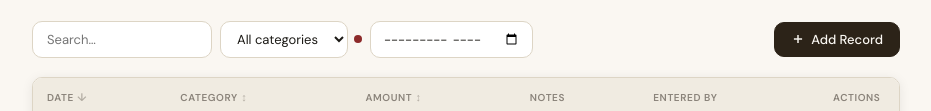
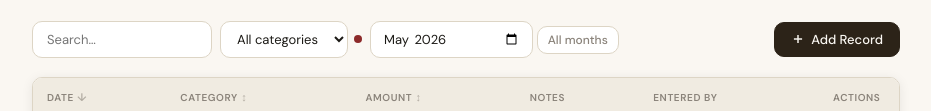
Before and after one commit to kilvs/quinta-ledger, a plain HTML site: page index.html in a window 1280 px wide. Shown: the part 279-390 px from the top of the page, without its empty margins (174-1105 px from the left). Drawn offline with Linux system fonts and the light colour scheme; no server answers.

Commit message:
Add current month functionality

```diff
--- a/app.js
+++ b/app.js
@@ -17,7 +17,7 @@ let state = {
   employees: [],
   search: '',
   filterCat: '',
-  filterMonth: '',
+  filterMonth: currentMonthStr(), // default to current month
   sortCol: 'date',        // 'date' | 'category' | 'amount'
   sortDir: 'desc',        // 'asc' | 'desc'
   editing: null,
@@ -398,12 +398,12 @@ function switchTab(tab) {
   state.tab = tab;
   state.search = '';
   state.filterCat = '';
-  state.filterMonth = '';
+  state.filterMonth = state.tab === 'daily' ? currentMonthStr() : '';
   state.sortCol = 'date';
   state.sortDir = 'desc';
   document.getElementById('searchInput').value = '';
   document.getElementById('filterCat').value = '';
-  document.getElementById('monthFilter').value = '';
+  document.getElementById('monthFilter').value = state.tab === 'daily' ? currentMonthStr() : '';
   document.querySelectorAll('.tab-btn').forEach(b => {
     b.classList.toggle('active', b.dataset.tab === tab);
   });
@@ -507,7 +507,16 @@ function showToast(msg, type = '') {
 }
 
 // ── EVENT LISTENERS ───────────────────────────────────────────
+function clearMonthFilter() {
+  state.filterMonth = '';
+  document.getElementById('monthFilter').value = '';
+  applyFilters(); renderStats(); renderTable();
+}
+
 document.addEventListener('DOMContentLoaded', () => {
+  // Set month picker to current month on load
+  const mf = document.getElementById('monthFilter');
+  if (mf) mf.value = currentMonthStr();
   document.getElementById('searchInput').addEventListener('input', e => {
     state.search = e.target.value;
     applyFilters(); renderStats(); renderTable();
--- a/index.html
+++ b/index.html
@@ -61,8 +61,10 @@
           </select>
           <span id="catIndicator" class="dropdown-indicator loading" title="Loading categories…"></span>
         </div>
-        <div id="monthFilterWrap">
+        <div id="monthFilterWrap" style="display:flex;align-items:center;gap:6px;">
           <input type="month" id="monthFilter" class="filter-select" />
+          <button class="btn btn-sm" id="clearMonthBtn" onclick="clearMonthFilter()" title="Show all months"
+            style="white-space:nowrap;color:var(--ink-light);">All months</button>
         </div>
       </div>
       <button class="btn btn-primary" onclick="openAdd()">
```
